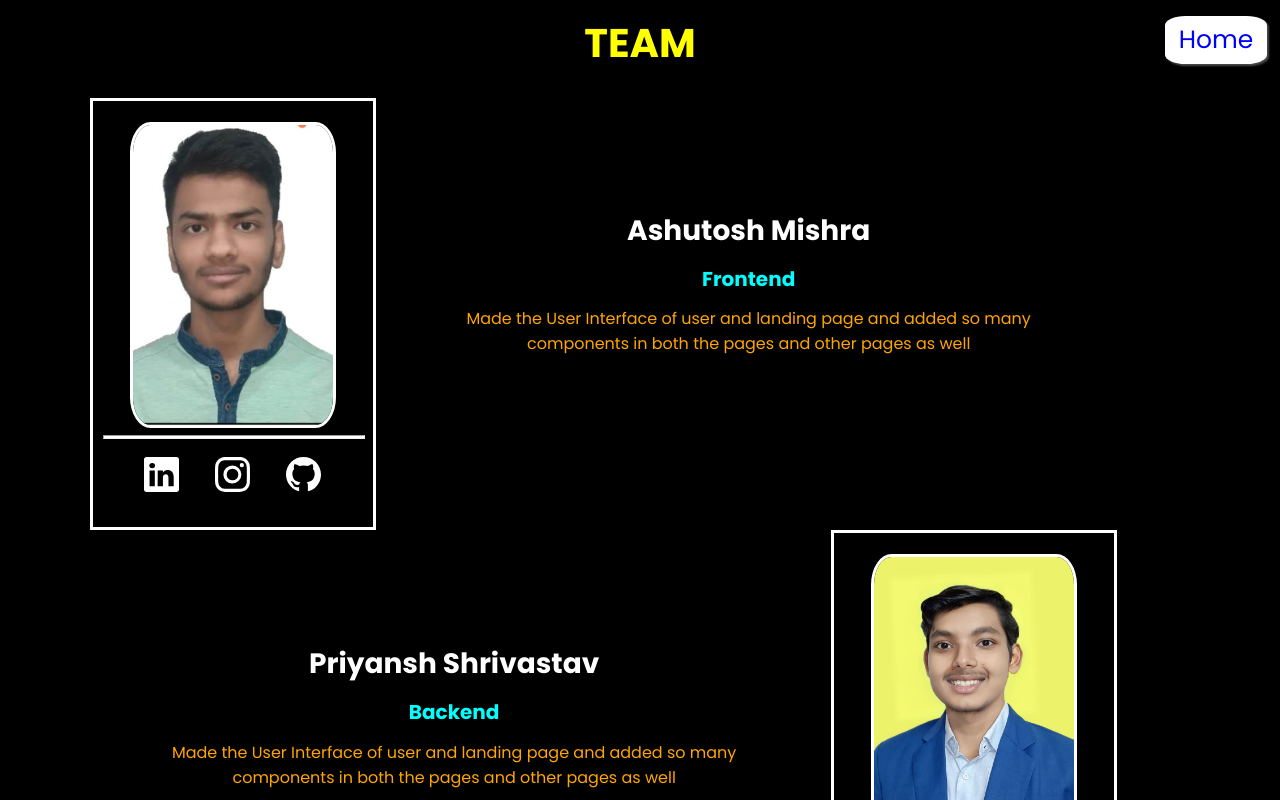
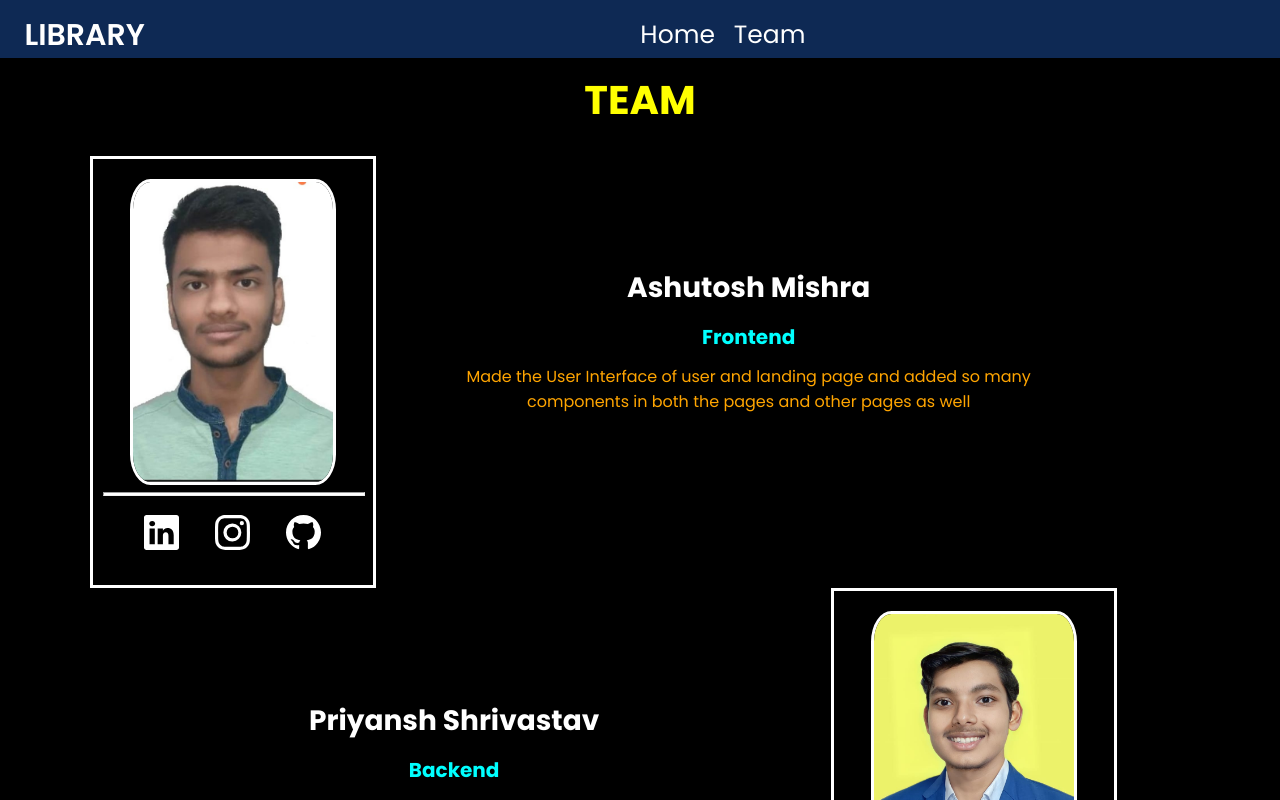
Before and after one commit to PSS2134/Library_Portal, a React (Create React App) app in the folder Client/: page /team in a window 1280 px wide. Shown: the top 800 px of the page. Built offline with nearby package versions, Linux system fonts and the light colour scheme.

Commit message:
teambar-added

```diff
--- a/Client/src/Pages/admin/admin.css
+++ b/Client/src/Pages/admin/admin.css
@@ -14,6 +14,7 @@
 }
 .order{
     margin-top: 3%;
+    margin-bottom: 3%;
 }
 
 .loading{
--- a/Client/src/Pages/admin/admin.js
+++ b/Client/src/Pages/admin/admin.js
@@ -5,6 +5,7 @@ import Add from "../../components/admincomp/add";
 import "./admin.css";
 import Requested from "../../components/admincomp/Requested";
 import HashLoader from "react-spinners/HashLoader";
+import Footer from "../../components/footer/footer";
 
 function Admin({ updateUser }) {
   const [loading, setLoading] = useState(true);
@@ -48,6 +49,7 @@ function Admin({ updateUser }) {
             <h1 className="left-head">Books to be Ordered</h1>
             <Add />
           </div>
+          <Footer/>
         </div>
       )}
     </>
--- a/Client/src/Pages/team/Team.css
+++ b/Client/src/Pages/team/Team.css
@@ -82,6 +82,7 @@
   }
     .meet{
     background-color: black;
+    width: 100%;
     }
 
     .ashu{
--- a/Client/src/Pages/team/Team.js
+++ b/Client/src/Pages/team/Team.js
@@ -54,11 +54,13 @@ import { BsGithub } from 'react-icons/bs';
 import { Link } from 'react-router-dom';
 
 import "./Team.css";
+import Teambar from "../../components/teambar/teambar";
 
-export default function Members() {
+export default function Members({ updateUser }) {
   return (
     <div className="meet">
-      <Link to={'/'}><button className="home-from-team">Home</button></Link>
+      {/* <Link to={'/'}><button className="home-from-team">Home</button></Link> */}
+      <Teambar updateUser={updateUser} />
       <h1 className="team-heading">TEAM</h1>
       <div className="detailsz">
 
@@ -67,9 +69,9 @@ export default function Members() {
             <img src={Vashu} alt="ahishek"></img>
             <hr style={{"height":"2px","backgroundColor":"white"}}></hr>
             <div className="links-with">
-              <Link to={'/'}><BsLinkedin className="linked"/></Link>
-              <Link to={'/'}><BsInstagram className="insta"/></Link>
-              <Link to={'/'}><BsGithub className="hubgit"/></Link>
+              <Link to={'www.linkedin.com/in/ashutosh-mishra-690a40251'}><BsLinkedin className="linked"/></Link>
+              <Link to={'https://www.instagram.com/ashutosh_mishra.0/'}><BsInstagram className="insta"/></Link>
+              <Link to={'https://github.com/Ashutosh5548'}><BsGithub className="hubgit"/></Link>
             </div>
           </div>
           <div className="member-description">
--- a/Client/src/components/admincomp/Requested.js
+++ b/Client/src/components/admincomp/Requested.js
@@ -45,7 +45,7 @@ function Requested({allBooks}) {
                         <td>{book.genre}</td>
                         <td>{book.issuedate}</td>
                         <td>{book.issuetime}</td>
-                        <td><button name={book._id} onClick={handleApprove}>Approve</button></td>
+                        <td><button className='approve-btnn' name={book._id} onClick={handleApprove}>Approve</button></td>
                     </tr>
                     )
                 }
--- a/Client/src/components/admincomp/admincomp.css
+++ b/Client/src/components/admincomp/admincomp.css
@@ -5,3 +5,21 @@
     margin-left: 9%;
     box-shadow: 7px 7px 7px rgb(194, 184, 184);
 }
+
+.approve-btnn{
+    background-color: rgb(12, 189, 12);
+    border: none;
+    color: white;
+    padding: 4px 4px;
+    cursor: pointer;
+    border-radius: 10%;
+    box-shadow: 2px 2px 2px rgb(68, 142, 68);
+}
+
+.approve-btnn:hover{
+    background-color: rgb(9, 140, 9);
+}
+
+.approve-btnn:active{
+    transform: scale(1.1);
+}
--- a/Client/src/components/footer/footer.js
+++ b/Client/src/components/footer/footer.js
@@ -28,10 +28,10 @@ const Footer = () => {
                     <div className="sb_footer-links_div">
                         <h2>Quick Links</h2>
                         <a href="/">
-                            <p style={{"margin-top":"15px"}}>Home</p>
+                            <p style={{"marginTop":"15px"}}>Home</p>
                         </a>
                         <a href="/team">
-                            <p style={{"margin-top":"15px"}}>Team</p>
+                            <p style={{"marginTop":"15px"}}>Team</p>
                         </a>
                     </div>
                     <div className="sb_footer-links_div linkedin_div">
--- a/Client/src/components/header/header.css
+++ b/Client/src/components/header/header.css
@@ -30,6 +30,11 @@
     width:70%;
   }
 
+  .team-middlebarr{
+    width: 25%;
+    margin-left: 15%;
+  }
+
   .leftbarr{
     margin-top: 1%;
   }
@@ -37,7 +42,7 @@
   .rightbarr{
     /* margin-left: 19%; */
     display: flex;
-    margin-top: 1%;
+    margin-top: 0.8%;
     margin-right: 1.5%;
   }
 
--- a/Client/src/components/navbar/navbar.css
+++ b/Client/src/components/navbar/navbar.css
@@ -6,7 +6,7 @@
     padding-left: 10px;
     padding-right: 10px;
     background-color: #0E2954;
-    width: 100%;
+    /* width:90%; */
   }
 
   .nav-btn{
@@ -61,7 +61,7 @@
     font-size: 22px;
     height: 60%;
     width: 100%;
-    margin-top: 5%;
+    margin-top: 3%;
     padding: 0 3%;
     cursor: pointer;
   }
--- /dev/null
+++ b/Client/src/components/teambar/teambar.js
@@ -0,0 +1,68 @@
+import React from 'react'
+import { Link ,useNavigate } from 'react-router-dom';
+import { BiUserCircle } from "react-icons/bi";
+import { ToastContainer, toast } from "react-toastify";
+import "react-toastify/dist/ReactToastify.css";
+import '../header/header.css'
+
+
+function Teambar({updateUser}) {
+
+  const user = JSON.parse(localStorage.getItem("user"));
+  const navigate = useNavigate();
+  const Logout = () => {
+    toast.success("Logged Out Successfully");
+    localStorage.removeItem("user");
+    navigate("/");
+    const user = JSON.parse(localStorage.getItem("user"));
+    updateUser(user);
+  };
+
+    return (
+      <nav className="header">
+        <div className="leftbarr">
+            <div class="dropdown">
+              {!user&&
+                  <button className="dropbtn-head">LIBRARY</button>
+              }
+              {user&&
+                <>
+                <Link to={"/library"}>
+                    <button className="dropbtn">LIBRARY</button>
+                </Link>
+
+                <div className="dropdown-content">
+                  <a href="/library/Fiction">Fiction</a>
+                  <a href="/library/Competitive">Competitive</a>
+                  <a href="/library/Autobiography">Autobiography</a>
+                  <a href="/library/Others">Others</a>
+                </div>
+                </>
+              }
+            </div>
+
+        </div>
+        <div className="middlebarr team-middlebarr">
+            <Link to={'/'}><button className="head-btn">Home</button></Link>
+            <Link to={"/team"}><button className="nav-btn">Team</button></Link>
+        </div>
+        <div className="rightbarr">
+            {user&&
+            <>
+              <Link to={"/user"} style={{"textDecoration":"none"}}>
+              <button className="nav-btn tor user-btn ">
+                <BiUserCircle className="user-icon" />
+              </button>
+              </Link>
+              <button className="logout-btn" onClick={Logout}>
+                Logout
+              </button>
+            </>
+            }
+
+        </div>
+      </nav>
+    )
+  }
+
+  export default Teambar
--- a/Client/src/routes/routes.js
+++ b/Client/src/routes/routes.js
@@ -79,7 +79,7 @@ function Routes_new() {
             )
           }
         />
-        <Route path="/team" element={<Members/>}/>
+        <Route path="/team" element={<Members updateUser={updateUser}/>}/>
         <Route path="*" element={<h1>Home</h1>} />
       </Routes>
     </BrowserRouter>
```
